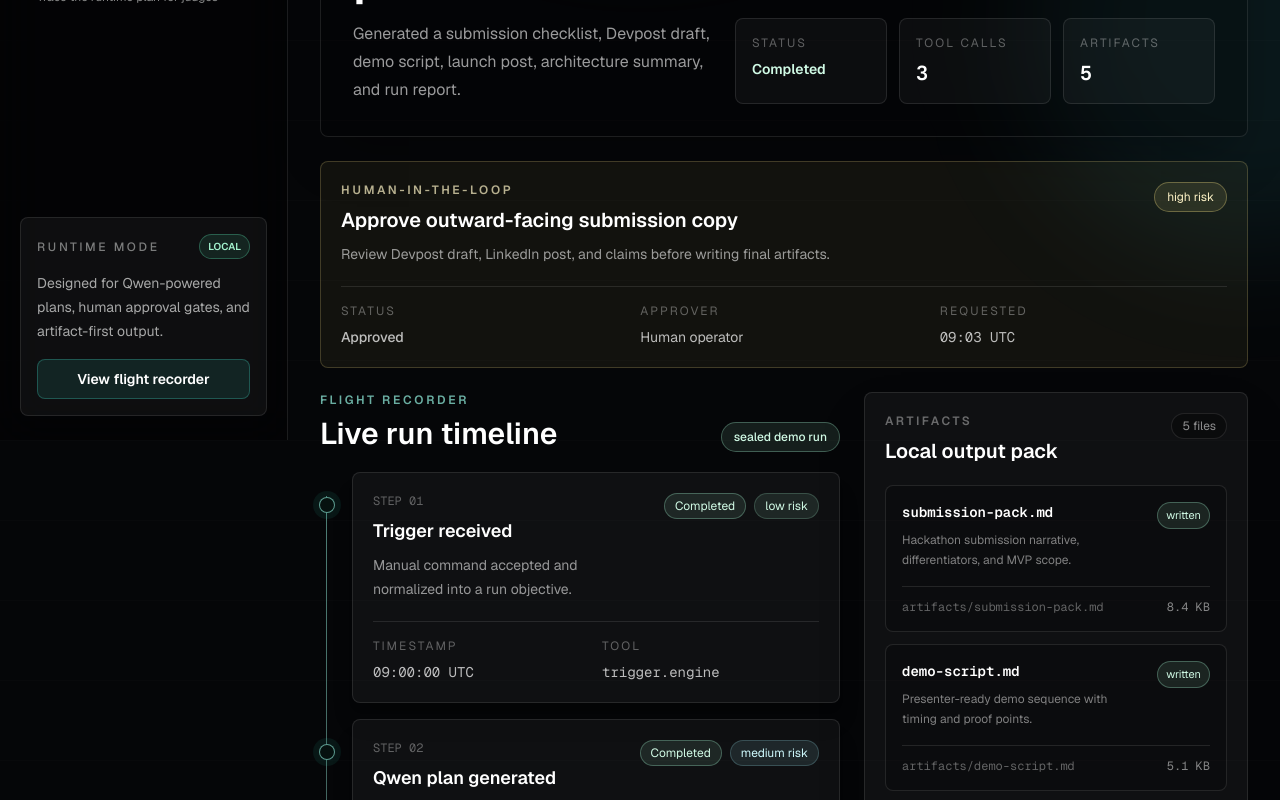
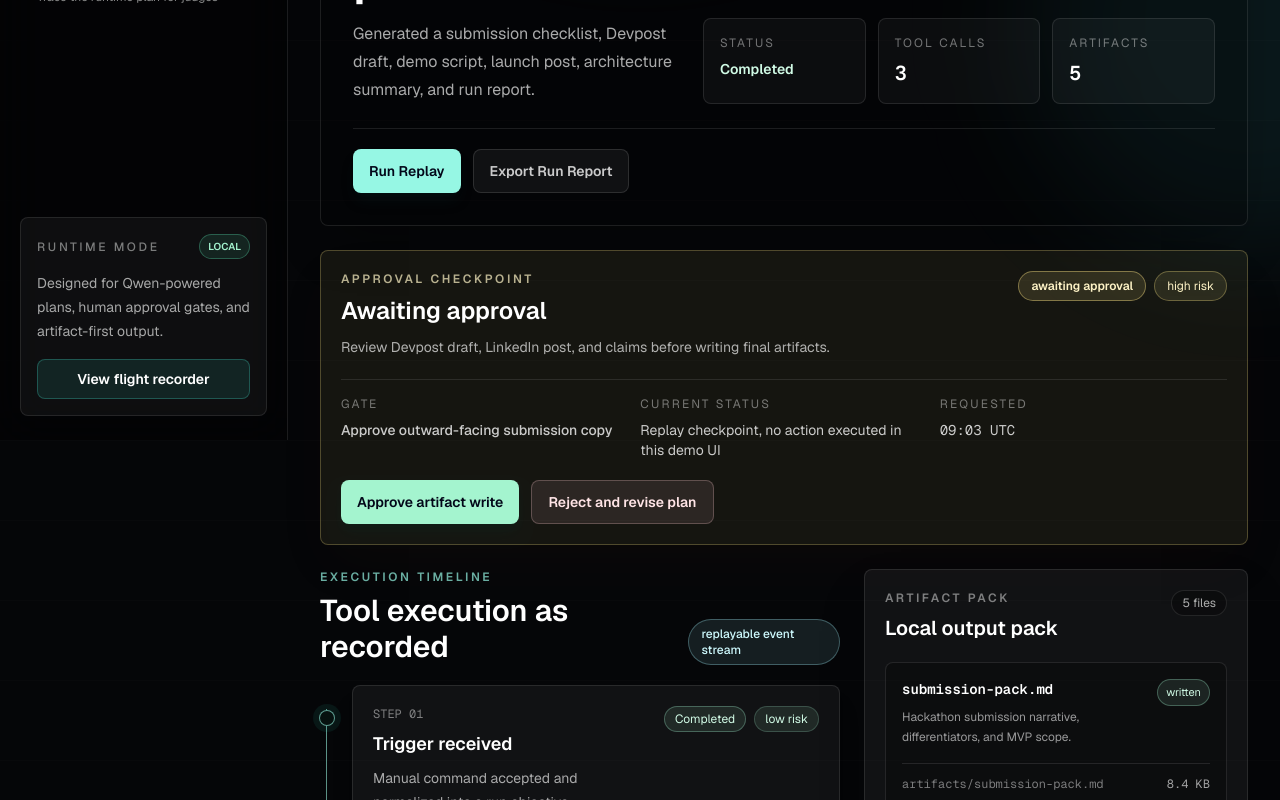
Before and after one commit to Jeevang1-epic/forgepilot-autopilot-runtime, a Next.js app: page /run/demo in a window 1280 px wide. Shown: the part 360-1160 px from the top of the page. Built offline with nearby package versions, Linux system fonts and the light colour scheme.

Commit message:
feat: polish flight recorder experience

```diff
--- a/src/app/run/demo/page.tsx
+++ b/src/app/run/demo/page.tsx
@@ -1,6 +1,7 @@
 import { ArtifactPanel } from "@/components/flight-recorder/artifact-panel";
 import { ApprovalPreview } from "@/components/flight-recorder/approval-preview";
 import { FlightTimeline } from "@/components/flight-recorder/flight-timeline";
+import { ToolCallCard } from "@/components/flight-recorder/tool-call-card";
 import { demoRun } from "@/lib/runtime/sample-runs";
 
 export default function DemoRunPage() {
@@ -12,41 +13,78 @@ export default function DemoRunPage() {
         <div className="flex flex-col gap-6 xl:flex-row xl:items-end xl:justify-between">
           <div>
             <p className="text-xs font-semibold uppercase tracking-[0.22em] text-teal-200/70">
-              Demo Run
+              Run Overview
             </p>
             <h1 className="mt-3 max-w-4xl text-4xl font-semibold tracking-tight text-white sm:text-5xl">
               {demoRun.title}
             </h1>
-            <p className="mt-4 max-w-3xl text-base leading-7 text-white/60">{demoRun.summary}</p>
+            <p className="mt-4 max-w-3xl text-base leading-7 text-white/66">{demoRun.summary}</p>
           </div>
 
-          <div className="grid gap-3 sm:grid-cols-3 xl:min-w-[30rem]">
+          <div className="grid gap-3 sm:grid-cols-3 xl:min-w-[32rem]">
             <div className="rounded-lg border border-white/10 bg-white/[0.04] p-4">
-              <p className="text-xs uppercase tracking-[0.18em] text-white/34">Status</p>
+              <p className="text-xs uppercase tracking-[0.18em] text-white/42">Status</p>
               <p className="mt-2 text-sm font-semibold capitalize text-emerald-100">
                 {demoRun.status.replace("_", " ")}
               </p>
             </div>
             <div className="rounded-lg border border-white/10 bg-white/[0.04] p-4">
-              <p className="text-xs uppercase tracking-[0.18em] text-white/34">Tool calls</p>
+              <p className="text-xs uppercase tracking-[0.18em] text-white/42">Tool calls</p>
               <p className="mt-2 font-mono text-xl font-semibold text-white">
                 {demoRun.toolCalls.length}
               </p>
             </div>
             <div className="rounded-lg border border-white/10 bg-white/[0.04] p-4">
-              <p className="text-xs uppercase tracking-[0.18em] text-white/34">Artifacts</p>
+              <p className="text-xs uppercase tracking-[0.18em] text-white/42">Artifacts</p>
               <p className="mt-2 font-mono text-xl font-semibold text-white">
                 {demoRun.artifacts.length}
               </p>
             </div>
           </div>
         </div>
+
+        <div className="mt-6 flex flex-col gap-3 border-t border-white/10 pt-5 sm:flex-row">
+          <button
+            type="button"
+            className="inline-flex h-11 items-center justify-center rounded-lg bg-teal-200 px-4 text-sm font-semibold text-slate-950 shadow-lg shadow-teal-950/20 transition hover:bg-teal-100"
+          >
+            Run Replay
+          </button>
+          <button
+            type="button"
+            className="inline-flex h-11 items-center justify-center rounded-lg border border-white/12 bg-white/[0.055] px-4 text-sm font-semibold text-white/78 transition hover:border-white/20 hover:bg-white/[0.08]"
+          >
+            Export Run Report
+          </button>
+        </div>
       </section>
 
       {approval ? <ApprovalPreview approval={approval} /> : null}
 
       <div className="grid gap-6 xl:grid-cols-[minmax(0,1fr)_24rem]">
-        <FlightTimeline steps={demoRun.timeline} />
+        <div className="space-y-6">
+          <FlightTimeline steps={demoRun.timeline} />
+
+          <section className="rounded-lg border border-white/10 bg-white/[0.045] p-5">
+            <div className="flex flex-col gap-2 sm:flex-row sm:items-end sm:justify-between">
+              <div>
+                <p className="text-xs font-semibold uppercase tracking-[0.22em] text-teal-200/70">
+                  Runtime Proof
+                </p>
+                <h2 className="mt-2 text-3xl font-semibold text-white">Tool calls and outputs</h2>
+              </div>
+              <span className="w-fit rounded-full border border-white/10 bg-black/30 px-3 py-1.5 text-xs text-white/66">
+                {demoRun.toolCalls.length} recorded calls
+              </span>
+            </div>
+
+            <div className="mt-5 space-y-3">
+              {demoRun.toolCalls.map((toolCall) => (
+                <ToolCallCard key={toolCall.id} toolCall={toolCall} />
+              ))}
+            </div>
+          </section>
+        </div>
         <ArtifactPanel artifacts={demoRun.artifacts} />
       </div>
     </div>
--- a/src/components/flight-recorder/approval-preview.tsx
+++ b/src/components/flight-recorder/approval-preview.tsx
@@ -13,32 +13,39 @@ type ApprovalPreviewProps = {
 
 export function ApprovalPreview({ approval }: ApprovalPreviewProps) {
   return (
-    <section className="rounded-lg border border-amber-200/20 bg-amber-200/[0.055] p-5">
+    <section className="rounded-lg border border-amber-200/25 bg-amber-200/[0.065] p-5 shadow-2xl shadow-amber-950/10">
       <div className="flex flex-col gap-4 sm:flex-row sm:items-start sm:justify-between">
         <div>
           <p className="text-xs font-semibold uppercase tracking-[0.22em] text-amber-100/70">
-            Human-in-the-loop
+            Approval Checkpoint
           </p>
-          <h2 className="mt-2 text-xl font-semibold text-white">{approval.title}</h2>
-          <p className="mt-2 text-sm leading-6 text-white/58">{approval.summary}</p>
+          <h2 className="mt-2 text-2xl font-semibold text-white">Awaiting approval</h2>
+          <p className="mt-2 text-sm leading-6 text-white/66">{approval.summary}</p>
         </div>
-        <span className={cn("w-fit rounded-full border px-3 py-1.5 text-xs", riskTone[approval.riskLevel])}>
-          {approval.riskLevel} risk
-        </span>
+        <div className="flex flex-wrap gap-2">
+          <span className="w-fit rounded-full border border-amber-200/40 bg-amber-200/12 px-3 py-1.5 text-xs font-semibold text-amber-100">
+            awaiting approval
+          </span>
+          <span className={cn("w-fit rounded-full border px-3 py-1.5 text-xs", riskTone[approval.riskLevel])}>
+            {approval.riskLevel} risk
+          </span>
+        </div>
       </div>
 
       <div className="mt-5 grid gap-3 border-t border-white/10 pt-4 sm:grid-cols-3">
         <div>
-          <p className="text-xs uppercase tracking-[0.18em] text-white/34">Status</p>
-          <p className="mt-2 text-sm font-medium capitalize text-white/72">{approval.status}</p>
+          <p className="text-xs uppercase tracking-[0.18em] text-white/42">Gate</p>
+          <p className="mt-2 text-sm font-medium text-white/78">{approval.title}</p>
         </div>
         <div>
-          <p className="text-xs uppercase tracking-[0.18em] text-white/34">Approver</p>
-          <p className="mt-2 text-sm text-white/72">{approval.approver ?? "Pending"}</p>
+          <p className="text-xs uppercase tracking-[0.18em] text-white/42">Current status</p>
+          <p className="mt-2 text-sm text-white/78">
+            Replay checkpoint, no action executed in this demo UI
+          </p>
         </div>
         <div>
-          <p className="text-xs uppercase tracking-[0.18em] text-white/34">Requested</p>
-          <p className="mt-2 font-mono text-sm text-white/72">
+          <p className="text-xs uppercase tracking-[0.18em] text-white/42">Requested</p>
+          <p className="mt-2 font-mono text-sm text-white/78">
             {new Intl.DateTimeFormat("en", {
               hour: "2-digit",
               minute: "2-digit",
@@ -49,6 +56,21 @@ export function ApprovalPreview({ approval }: ApprovalPreviewProps) {
           </p>
         </div>
       </div>
+
+      <div className="mt-5 flex flex-col gap-3 sm:flex-row">
+        <button
+          type="button"
+          className="inline-flex h-11 items-center justify-center rounded-lg bg-emerald-200 px-4 text-sm font-semibold text-slate-950 shadow-lg shadow-emerald-950/20 transition hover:bg-emerald-100"
+        >
+          Approve artifact write
+        </button>
+        <button
+          type="button"
+          className="inline-flex h-11 items-center justify-center rounded-lg border border-rose-200/25 bg-rose-200/10 px-4 text-sm font-semibold text-rose-100 transition hover:bg-rose-200/15"
+        >
+          Reject and revise plan
+        </button>
+      </div>
     </section>
   );
 }
--- a/src/components/flight-recorder/artifact-panel.tsx
+++ b/src/components/flight-recorder/artifact-panel.tsx
@@ -13,34 +13,34 @@ type ArtifactPanelProps = {
 
 export function ArtifactPanel({ artifacts }: ArtifactPanelProps) {
   return (
-    <aside className="rounded-lg border border-white/10 bg-white/[0.045] p-5 shadow-2xl shadow-black/25 xl:sticky xl:top-28">
+    <aside className="rounded-lg border border-white/10 bg-white/[0.05] p-5 shadow-2xl shadow-black/25 xl:sticky xl:top-28">
       <div className="flex items-start justify-between gap-3">
         <div>
-          <p className="text-xs font-semibold uppercase tracking-[0.22em] text-white/38">
-            Artifacts
+          <p className="text-xs font-semibold uppercase tracking-[0.22em] text-white/46">
+            Artifact Pack
           </p>
           <h2 className="mt-2 text-xl font-semibold text-white">Local output pack</h2>
         </div>
-        <span className="rounded-full border border-white/10 bg-black/30 px-2.5 py-1 text-xs text-white/54">
+        <span className="rounded-full border border-white/10 bg-black/30 px-2.5 py-1 text-xs text-white/66">
           {artifacts.length} files
         </span>
       </div>
 
       <div className="mt-5 space-y-3">
         {artifacts.map((artifact) => (
-          <div key={artifact.id} className="rounded-lg border border-white/10 bg-black/20 p-4">
+          <div key={artifact.id} className="rounded-lg border border-white/10 bg-black/25 p-4">
             <div className="flex items-start justify-between gap-3">
               <div>
                 <p className="font-mono text-sm font-semibold text-white">{artifact.fileName}</p>
-                <p className="mt-2 text-xs leading-5 text-white/48">{artifact.description}</p>
+                <p className="mt-2 text-xs leading-5 text-white/58">{artifact.description}</p>
               </div>
               <span className={cn("shrink-0 rounded-full border px-2 py-1 text-[11px]", statusTone[artifact.status])}>
                 {artifact.status}
               </span>
             </div>
             <div className="mt-4 flex items-center justify-between border-t border-white/10 pt-3">
-              <span className="font-mono text-xs text-white/36">{artifact.path}</span>
-              <span className="font-mono text-xs text-white/50">{artifact.size}</span>
+              <span className="font-mono text-xs text-white/46">{artifact.path}</span>
+              <span className="font-mono text-xs text-white/62">{artifact.size}</span>
             </div>
           </div>
         ))}
--- a/src/components/flight-recorder/flight-timeline.tsx
+++ b/src/components/flight-recorder/flight-timeline.tsx
@@ -12,17 +12,17 @@ export function FlightTimeline({ steps }: FlightTimelineProps) {
       <div className="mb-5 flex flex-col gap-3 sm:flex-row sm:items-end sm:justify-between">
         <div>
           <p className="text-xs font-semibold uppercase tracking-[0.22em] text-teal-200/70">
-            Flight Recorder
+            Execution Timeline
           </p>
-          <h2 className="mt-2 text-3xl font-semibold text-white">Live run timeline</h2>
+          <h2 className="mt-2 text-3xl font-semibold text-white">Tool execution as recorded</h2>
         </div>
-        <span className="w-fit rounded-full border border-emerald-200/30 bg-emerald-200/10 px-3 py-1.5 text-xs font-medium text-emerald-100">
-          sealed demo run
+        <span className="w-fit rounded-full border border-cyan-200/30 bg-cyan-200/10 px-3 py-1.5 text-xs font-medium text-cyan-100">
+          replayable event stream
         </span>
       </div>
 
       <div className="relative space-y-4 lg:ml-8">
-        <div className="absolute bottom-6 left-[-1.65rem] top-6 hidden w-px bg-gradient-to-b from-teal-200/50 via-white/12 to-transparent lg:block" />
+        <div className="absolute bottom-6 left-[-1.65rem] top-6 hidden w-px bg-gradient-to-b from-teal-200/60 via-amber-200/30 to-transparent lg:block" />
         {steps.map((step, index) => (
           <TimelineStepCard key={step.id} step={step} index={index} />
         ))}
--- a/src/components/flight-recorder/timeline-step-card.tsx
+++ b/src/components/flight-recorder/timeline-step-card.tsx
@@ -10,11 +10,11 @@ const statusLabel: Record<TimelineStepStatus, string> = {
 };
 
 const statusTone: Record<TimelineStepStatus, string> = {
-  pending: "border-white/10 bg-white/[0.05] text-white/56",
+  pending: "border-white/12 bg-white/[0.06] text-white/70",
   running: "border-cyan-200/30 bg-cyan-200/10 text-cyan-100",
   completed: "border-emerald-200/30 bg-emerald-200/10 text-emerald-100",
   blocked: "border-rose-200/30 bg-rose-200/10 text-rose-100",
-  approval_required: "border-amber-200/30 bg-amber-200/10 text-amber-100",
+  approval_required: "border-amber-200/35 bg-amber-200/12 text-amber-100",
 };
 
 const riskTone: Record<RiskLevel, string> = {
@@ -40,14 +40,29 @@ type TimelineStepCardProps = {
 
 export function TimelineStepCard({ step, index }: TimelineStepCardProps) {
   return (
-    <article className="relative rounded-lg border border-white/10 bg-white/[0.045] p-5 shadow-xl shadow-black/20">
-      <div className="absolute -left-[2.15rem] top-6 hidden h-4 w-4 rounded-full border border-teal-200/60 bg-[#06110f] shadow-[0_0_0_6px_rgba(45,212,191,0.08)] lg:block" />
+    <article
+      className={cn(
+        "relative rounded-lg border border-white/10 bg-white/[0.05] p-5 shadow-xl shadow-black/20",
+        step.status === "approval_required" &&
+          "border-amber-200/25 bg-amber-200/[0.065] shadow-amber-950/20",
+      )}
+    >
+      <div
+        className={cn(
+          "absolute -left-[2.15rem] top-6 hidden h-4 w-4 rounded-full border bg-[#06110f] lg:block",
+          step.status === "approval_required"
+            ? "border-amber-200/75 shadow-[0_0_0_6px_rgba(251,191,36,0.12)]"
+            : "border-teal-200/60 shadow-[0_0_0_6px_rgba(45,212,191,0.08)]",
+        )}
+      />
 
       <div className="flex flex-col gap-4 sm:flex-row sm:items-start sm:justify-between">
         <div>
-          <p className="font-mono text-xs text-white/34">STEP {String(index + 1).padStart(2, "0")}</p>
+          <p className="font-mono text-xs text-white/46">
+            STEP {String(index + 1).padStart(2, "0")}
+          </p>
           <h3 className="mt-2 text-lg font-semibold text-white">{step.title}</h3>
-          <p className="mt-2 text-sm leading-6 text-white/56">{step.description}</p>
+          <p className="mt-2 text-sm leading-6 text-white/64">{step.description}</p>
         </div>
 
         <div className="flex shrink-0 flex-wrap gap-2 sm:justify-end">
@@ -64,12 +79,12 @@ export function TimelineStepCard({ step, index }: TimelineStepCardProps) {
 
       <div className="mt-5 grid gap-3 border-t border-white/10 pt-4 sm:grid-cols-2">
         <div>
-          <p className="text-xs uppercase tracking-[0.18em] text-white/34">Timestamp</p>
-          <p className="mt-2 font-mono text-sm text-white/72">{formatTime(step.timestamp)} UTC</p>
+          <p className="text-xs uppercase tracking-[0.18em] text-white/42">Timestamp</p>
+          <p className="mt-2 font-mono text-sm text-white/78">{formatTime(step.timestamp)} UTC</p>
         </div>
         <div>
-          <p className="text-xs uppercase tracking-[0.18em] text-white/34">Tool</p>
-          <p className="mt-2 font-mono text-sm text-white/72">{step.toolName ?? "runtime.event"}</p>
+          <p className="text-xs uppercase tracking-[0.18em] text-white/42">Tool</p>
+          <p className="mt-2 font-mono text-sm text-white/78">{step.toolName ?? "runtime.event"}</p>
         </div>
       </div>
     </article>
--- /dev/null
+++ b/src/components/flight-recorder/tool-call-card.tsx
@@ -0,0 +1,55 @@
+import type { RiskLevel, ToolCall, ToolCallStatus } from "@/lib/runtime/types";
+import { cn } from "@/lib/utils";
+
+const statusTone: Record<ToolCallStatus, string> = {
+  queued: "border-white/12 bg-white/[0.06] text-white/70",
+  running: "border-cyan-200/30 bg-cyan-200/10 text-cyan-100",
+  completed: "border-emerald-200/30 bg-emerald-200/10 text-emerald-100",
+  failed: "border-rose-200/30 bg-rose-200/10 text-rose-100",
+};
+
+const riskTone: Record<RiskLevel, string> = {
+  low: "border-emerald-200/25 bg-emerald-200/10 text-emerald-100",
+  medium: "border-cyan-200/25 bg-cyan-200/10 text-cyan-100",
+  high: "border-amber-200/30 bg-amber-200/10 text-amber-100",
+};
+
+type ToolCallCardProps = {
+  toolCall: ToolCall;
+};
+
+export function ToolCallCard({ toolCall }: ToolCallCardProps) {
+  return (
+    <article className="rounded-lg border border-white/10 bg-black/25 p-4">
+      <div className="flex flex-col gap-3 sm:flex-row sm:items-start sm:justify-between">
+        <div>
+          <p className="text-xs uppercase tracking-[0.18em] text-white/46">Tool call</p>
+          <h3 className="mt-2 font-mono text-base font-semibold text-white">
+            {toolCall.name}
+          </h3>
+        </div>
+        <div className="flex flex-wrap gap-2">
+          <span className={cn("rounded-full border px-2.5 py-1 text-xs capitalize", statusTone[toolCall.status])}>
+            {toolCall.status}
+          </span>
+          <span className={cn("rounded-full border px-2.5 py-1 text-xs", riskTone[toolCall.riskLevel])}>
+            {toolCall.riskLevel} risk
+          </span>
+        </div>
+      </div>
+
+      <div className="mt-4 grid gap-3 md:grid-cols-2">
+        <div className="rounded-lg border border-white/10 bg-white/[0.035] p-3">
+          <p className="text-xs uppercase tracking-[0.18em] text-white/42">Input</p>
+          <p className="mt-2 text-sm leading-6 text-white/66">{toolCall.inputSummary}</p>
+        </div>
+        <div className="rounded-lg border border-white/10 bg-white/[0.035] p-3">
+          <p className="text-xs uppercase tracking-[0.18em] text-white/42">Output</p>
+          <p className="mt-2 text-sm leading-6 text-white/66">
+            {toolCall.outputSummary ?? "No output recorded yet."}
+          </p>
+        </div>
+      </div>
+    </article>
+  );
+}
--- a/src/lib/runtime/sample-runs.ts
+++ b/src/lib/runtime/sample-runs.ts
@@ -149,6 +149,7 @@ export const demoRun: ForgePilotRun = {
       name: "qwen.planner.mock",
       provider: "qwen-cloud",
       status: "completed",
+      riskLevel: "medium",
       inputSummary: "Convert a messy submission-prep request into an ordered workflow.",
       outputSummary: "Nine-step plan with scan, draft, approval, write, and report phases.",
       startedAt: "2026-07-06T09:00:08.000Z",
@@ -159,6 +160,7 @@ export const demoRun: ForgePilotRun = {
       name: "repo.scan",
       provider: "local",
       status: "completed",
+      riskLevel: "low",
       inputSummary: "Inspect local project context without sending files to hosted services.",
       outputSummary: "Route list, package metadata, and documentation targets collected.",
       startedAt: "2026-07-06T09:00:39.000Z",
@@ -169,6 +171,7 @@ export const demoRun: ForgePilotRun = {
       name: "artifact.writer",
       provider: "runtime",
       status: "completed",
+      riskLevel: "medium",
       inputSummary: "Persist approved markdown and JSON outputs to local artifact paths.",
       outputSummary: "Five artifact records written and indexed by Flight Recorder.",
       startedAt: "2026-07-06T09:03:58.000Z",
--- a/src/lib/runtime/types.ts
+++ b/src/lib/runtime/types.ts
@@ -30,6 +30,7 @@ export type ToolCall = {
   name: string;
   provider: "local" | "qwen-cloud" | "runtime";
   status: ToolCallStatus;
+  riskLevel: RiskLevel;
   inputSummary: string;
   outputSummary?: string;
   startedAt: string;
```
